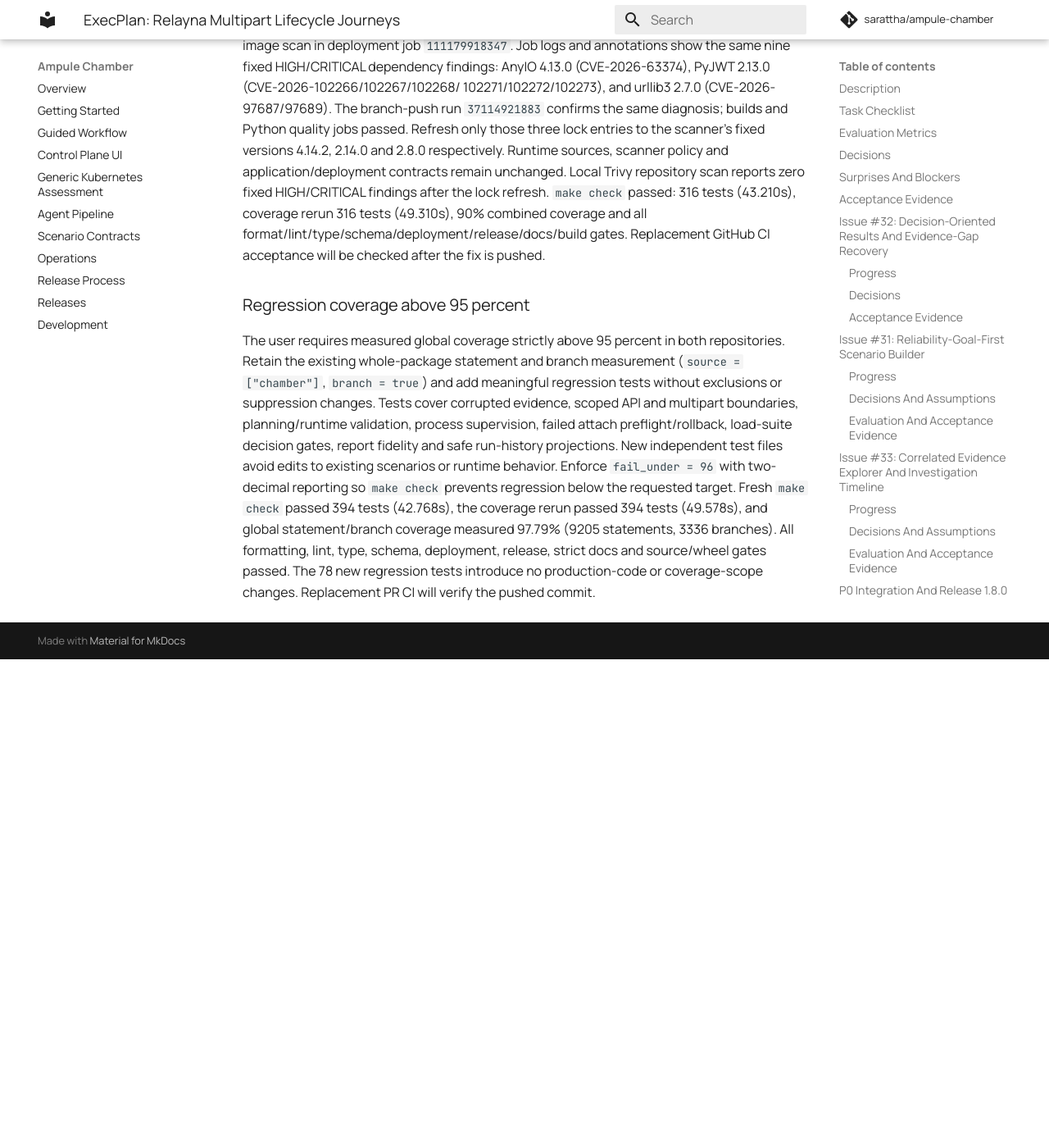
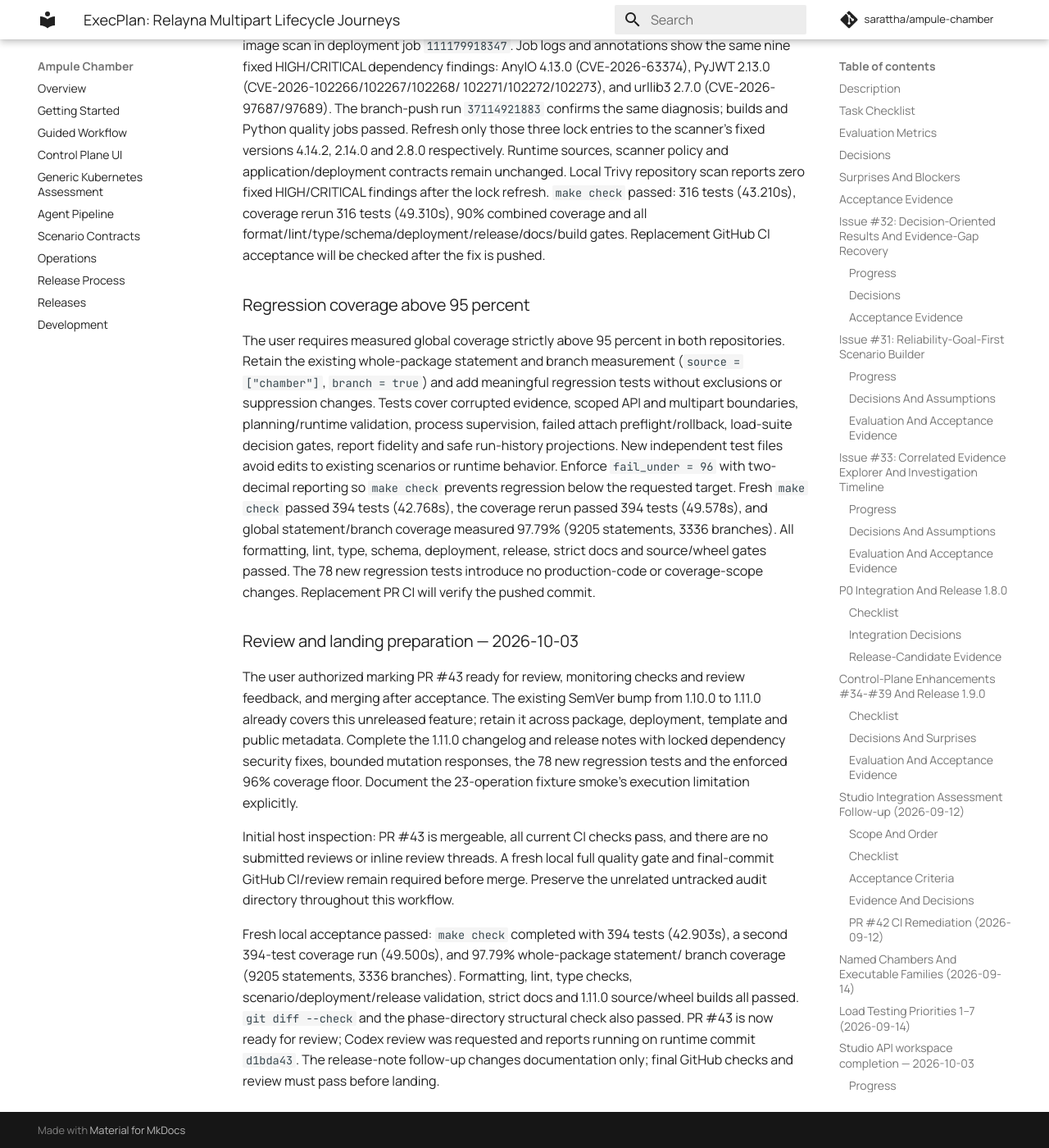
Before and after one commit to sarattha/ampule-chamber, an MkDocs documentation site: the page built from docs/internal/phases/phase-03-traffic-and-chaos/ExecPlan.md, in a window 1280 px wide and 1400 px high, scrolled down 22159 px. Shown: the whole window at 82% size. Built offline with MkDocs 1.6.1 and Material for MkDocs 9.7.7, drawn with Linux system fonts in a browser that asks for light colours; comment, search, counter and statistics services are not loaded; before the commit the page ends 22963 px from its top, so only the background shows below that.

Commit message:
docs: complete 1.11.0 release and review acceptance notes

```diff
--- a/docs/internal/phases/phase-03-traffic-and-chaos/ExecPlan.md
+++ b/docs/internal/phases/phase-03-traffic-and-chaos/ExecPlan.md
@@ -845,3 +845,27 @@
 deployment, release, strict docs and source/wheel gates passed. The 78 new
 regression tests introduce no production-code or coverage-scope changes.
 Replacement PR CI will verify the pushed commit.
+
+### Review and landing preparation — 2026-10-03
+
+The user authorized marking PR #43 ready for review, monitoring checks and
+review feedback, and merging after acceptance. The existing SemVer bump from
+1.10.0 to 1.11.0 already covers this unreleased feature; retain it across package,
+deployment, template and public metadata. Complete the 1.11.0 changelog and
+release notes with locked dependency security fixes, bounded mutation responses,
+the 78 new regression tests and the enforced 96% coverage floor. Document the
+23-operation fixture smoke's execution limitation explicitly.
+
+Initial host inspection: PR #43 is mergeable, all current CI checks pass, and
+there are no submitted reviews or inline review threads. A fresh local full
+quality gate and final-commit GitHub CI/review remain required before merge.
+Preserve the unrelated untracked audit directory throughout this workflow.
+
+Fresh local acceptance passed: `make check` completed with 394 tests (42.903s),
+a second 394-test coverage run (49.500s), and 97.79% whole-package statement/
+branch coverage (9205 statements, 3336 branches). Formatting, lint, type checks,
+scenario/deployment/release validation, strict docs and 1.11.0 source/wheel
+builds all passed. `git diff --check` and the phase-directory structural check
+also passed. PR #43 is now ready for review; Codex review was requested and
+reports running on runtime commit `d1bda43`. The release-note follow-up changes
+documentation only; final GitHub checks and review must pass before landing.
--- a/docs/releases.md
+++ b/docs/releases.md
@@ -18,9 +18,22 @@
 - All available Relayna tasks can be paged and filtered, including tasks after
   the first 200. Terminal cleanup confirmation, archive and tags have native
   JSON endpoints.
+- Archive and tag mutations support the same optional bounded response as run
+  reads, with explicit truncation and complete default responses preserved.
+- Refresh locked AnyIO, PyJWT and urllib3 dependencies to resolve fixed
+  HIGH/CRITICAL security findings without scanner exclusions.
+- Add 78 regression tests across runtime, API, load, evidence and reporting;
+  enforce a 96% whole-package statement/branch coverage floor. The 394-test
+  acceptance run measured 97.79% coverage.
 
 The existing runner, target admission, named chambers, faults, result artifacts
 and trusted administrator configuration paths remain compatible.
+
+The native API acceptance smoke exercised 23 operations through Studio's actual
+client and Chamber's ASGI app with isolated fixtures. Execution supervision was
+stubbed; live Kubernetes traffic and fault validation remain an operational
+acceptance step. See [the integration contract](control-plane.md#relayna-studio-api-integration)
+for private connectivity, credential scope and endpoint details.
 
 ## 1.9.0 - 2026-08-08
 
```
Also changed, not shown: CHANGELOG.md (+2 -0 lines).
